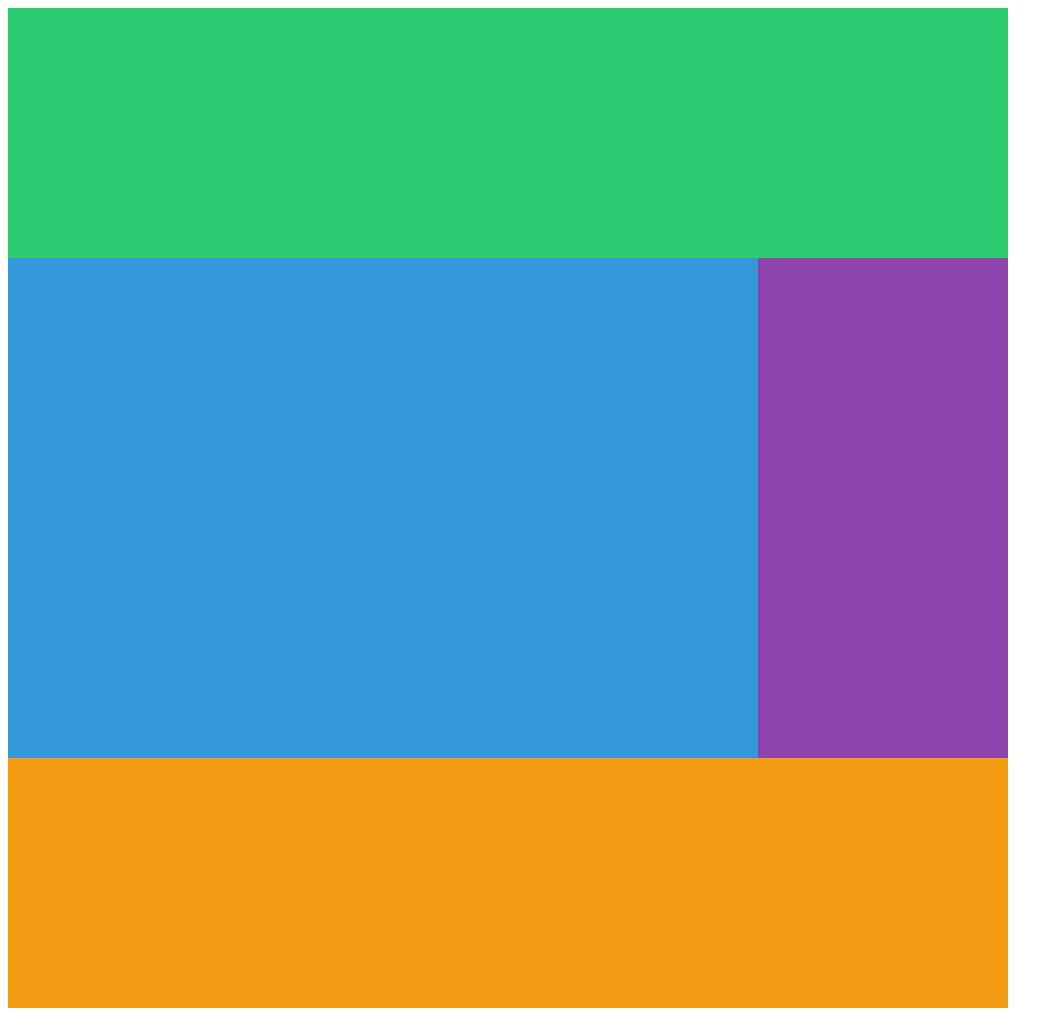
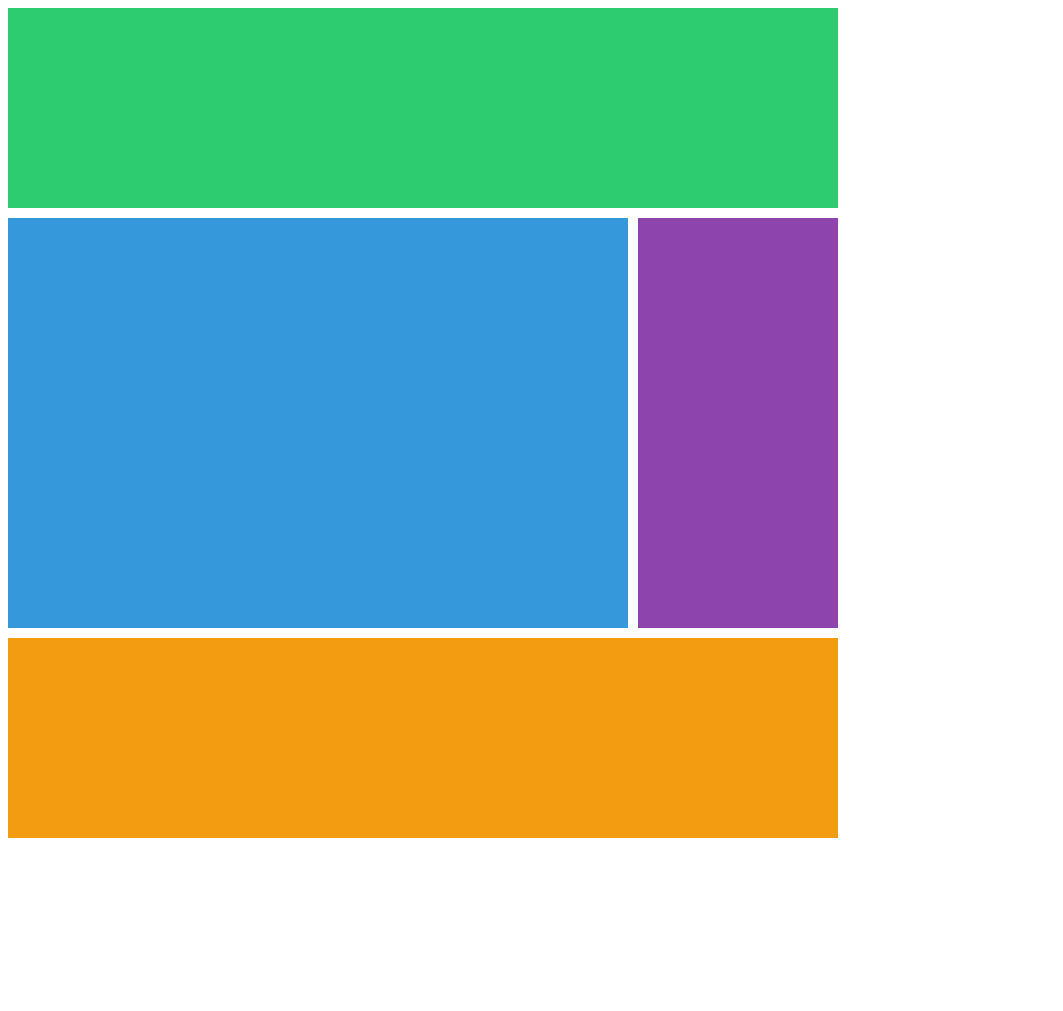
Before and after one commit to nJae94/CSS-Layout, a plain HTML site: page index.html in a window 1280 px wide. Shown: the whole page, without its empty margins (0-1063 px from the left). After the commit the page ends 846 px from the top, so only its background shows below. Drawn offline with Linux system fonts and the light colour scheme.

Commit message:
grid-colums-start/end , grid-row-start/end

```diff
--- a/styles.css
+++ b/styles.css
@@ -1,28 +1,29 @@
 .father {
     display: grid;
-    grid-template-columns: repeat(4, 250px);
-    grid-template-rows: repeat(4,250px);
-    grid-template-areas:
-    "header header header header"
-    "content content content nav"
-    "content content content nav"
-    "footer footer footer footer"
-    ;
+    gap:10px;
+    grid-template-columns: repeat(4,200px);
+    grid-template-rows: repeat(4,200px);
 }
 
 .header {
     background-color: #2ecc71;
-    grid-area: header;
+    grid-column-start: 1;
+    grid-column-end: 5;
   }
   .content {
     background-color: #3498db;
-    grid-area: content;
+    grid-column-start: 1;
+    grid-column-end: 4;
+    grid-row-start:2;
+    grid-row-end:4;
   }
   .nav {
     background-color: #8e44ad;
-    grid-area: nav;
+    grid-row-start: 2;
+    grid-row-end: 4;
   }
   .footer {
     background-color: #f39c12;
-    grid-area: footer;
+    grid-column-start: 1;
+    grid-column-end: 5;
 }
```
